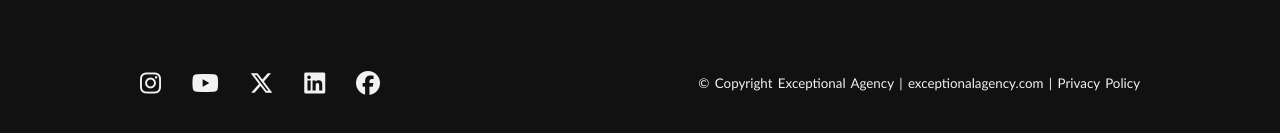
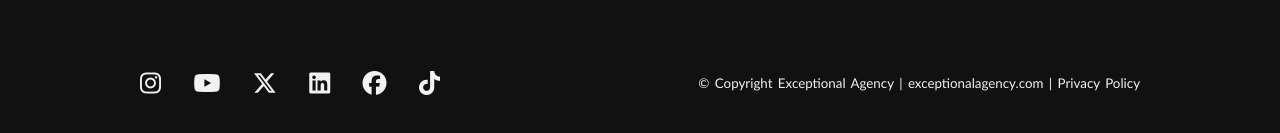
Before and after one commit to totes7/Survivor, a React (Create React App) app: page / in a window 1280 px wide. Shown: the part 2354-2487 px from the top of the page. Built offline with nearby package versions, Linux system fonts and the light colour scheme.

Commit message:
add tiktok logo to footer with hyperlink

```diff
--- a/src/components/Footer.css
+++ b/src/components/Footer.css
@@ -63,7 +63,7 @@
   display: flex;
   justify-content: space-between;
   align-items: center;
-  width: 240px;
+  width: 300px;
 }
 
 @media screen and (max-width: 840px) {
--- a/src/components/Footer.jsx
+++ b/src/components/Footer.jsx
@@ -55,9 +55,17 @@ function Footer() {
               class="social-icon-link facebook"
               to="https://www.facebook.com/groups/883285257193799/?ref=share_group_link"
               target="_blank"
-              aria-label="LinkedIn"
+              aria-label="Facebook"
             >
               <i class="fab fa-facebook" />
+            </Link>
+            <Link
+              class="social-icon-link tiktok"
+              to="https://www.tiktok.com/@survivorfilm"
+              target="_blank"
+              aria-label="TikTok"
+            >
+              <i class="fab fa-tiktok" />
             </Link>
           </div>
 
```
